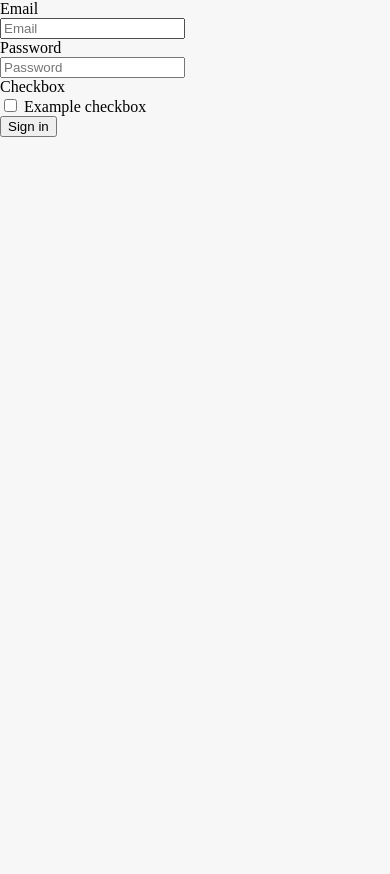
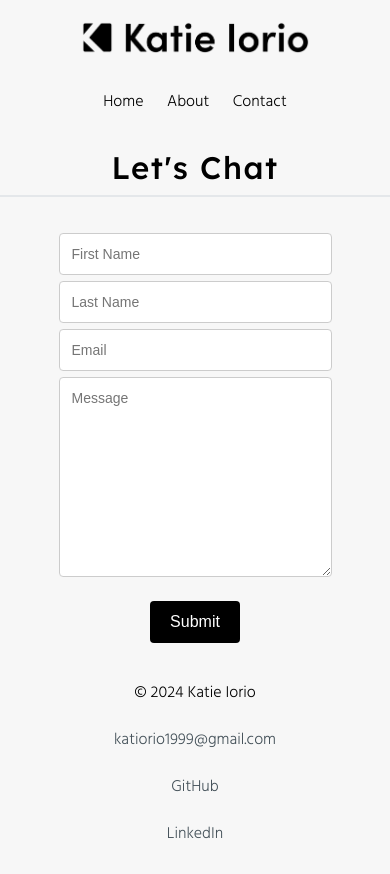
Before and after one commit to katieiorio/PortfolioWebsite, a plain HTML site: page contact.html in a window 390 px wide. Before the commit the page ends 844 px from the top, so only its background shows below. Drawn offline with nearby package versions, Linux system fonts and the light colour scheme.

Commit message:
Added Contact Page Form
5/3

```diff
--- a/app.css
+++ b/app.css
@@ -56,7 +56,7 @@ footer a:hover {
 
 nav {
     display: flex;
-    justify-content: center;
+    justify-content: space-between;
     height: 130px;
     align-items: center;
     padding-left: 50px;
@@ -66,6 +66,10 @@ nav {
 #logo {
     flex-grow: 1;
     width: 300px;
+}
+
+#logoDiv{
+    height: fit-content;
 }
 
 .navLinks {
@@ -206,7 +210,7 @@ nav {
 }
 
 .titleHeaderContainer {
-    height: 50px;
+    height: fit-content;
     display: flex;
     align-items: center;
     margin-bottom: 30px;
@@ -261,23 +265,118 @@ nav {
     padding: 0px 0px 0px 40px;
 }
 
+/* form */
 
+/* Style inputs, select elements and textareas */
 
+form {
+    display: flex;
+    justify-content: center;
+    flex-direction: column;
+}
+
+input[type=text], select, textarea{
+    width: 100%;
+    padding: 12px;
+    border: 1px solid #ccc;
+    border-radius: 4px;
+    box-sizing: border-box;
+    resize: vertical;
+    font-family: "Hnd", sans-serif;
+    font-weight: 300;
+    font-style: normal;
+    color: #ffffff;
+    text-decoration: none;
+    font-size: 14px;
+  }
+
+  /* Style the submit button */
+  input[type=submit] {
+    background-color: #000000;
+    color: white;
+    padding: 12px 20px;
+    border: none;
+    border-radius: 4px;
+    cursor: pointer;
+    float: right;
+    margin-top: 20px;
+    font-family: "Hnd", sans-serif;
+    font-weight: 300;
+    font-style: normal;
+    color: #ffffff;
+    text-decoration: none;
+    font-size: 16px;
+  }
+
+  .formContainer {
+    border-radius: 5px;
+    padding: 20px;
+  }
+
+  .col-25 {
+    float: left;
+    width: 100px;
+    margin-top: 6px;
+  }
+
+  .col-75 {
+    float: left;
+    width: 500px;
+    margin-top: 6px;
+  }
+
+  .formRow {
+    display: flex;
+    justify-content: center;
+    width: 70vw;
+  }
+  .thankYouHeader {
+    text-align: center;
+    font-family: "Lexend", sans-serif;
+    font-optical-sizing: auto;
+    font-style: normal;
+    font-weight: 400;
+    font-size: 40px;
+    color: #000000;
+    letter-spacing: 1.5px;
+}
+.thankYouBody {
+    font-family: "Hind", sans-serif;
+    font-weight: 300;
+    font-style: normal;
+    color: #3F4650;
+    text-decoration: none;
+    text-align: center;
+    font-size: 16px;
+    margin-top: 0px;
+}
+#thankYouLogo {
+    width: 40vw;
+}
+.thankYouPageLayout {
+    display: flex;
+    justify-content: center;
+    flex-direction: column;
+}
+.thankYouLogoDiv {
+    display: flex;
+    justify-content: center;
+}
 
 @media screen and (max-width: 1000px) {
+
 
     .titleText {
         font-size: 30px;
     }
 
     .titleHeader {
-        font-size: 6vw;
+        font-size: 8vw;
         margin-top: 0px;
         margin-bottom: 0px;
     }
     .titleHeaderContainer {
-        margin-bottom: 1vh;
-        margin-top: 2vh;
+        margin-bottom: 10px;
         height: fit-content;
         padding-bottom: 1vh;
     }
@@ -290,8 +389,7 @@ nav {
 
     #logo {
         flex-grow: 1;
-        width: 30vw;
-        margin-top: 2vh;
+        width: 60vw;
     }
 
     nav {
@@ -299,12 +397,10 @@ nav {
         flex-direction: column;
         align-items: center;
         margin-top: 20px;
-        height: 10vh;
+        height: fit-content;
     }
 
     .navLinks {
-        margin-top: 1vh;
-        margin-bottom: 1vh;
         margin-left: 3vw;
         margin-right: 3vw;
     }
@@ -315,8 +411,8 @@ nav {
 
     .navLinksDiv {
         margin-right: 0px;
-        margin-top: 1vh;
-        margin-bottom: 2vh;
+        margin-top: 30px;
+        margin-bottom: 30px;
     }
 
     footer {
@@ -389,6 +485,14 @@ nav {
     }
 }
 
+/* /////////// form */
+
+.formContainer {
+    display: flex;
+    justify-content: center;
+}
+
+
 @media screen and (max-width: 1150px)  and (min-width: 1000px){
     .projectVisual {
         width: 80vw;
@@ -404,7 +508,6 @@ nav {
         font-size: 16px;
     }
 }
-
 
 
 
--- a/contact.html
+++ b/contact.html
@@ -10,42 +10,64 @@
     <title>Contact</title>
 </head>
 <body>
-    <form>
-        <div class="form-group row">
-          <label for="inputEmail3" class="col-sm-2 col-form-label">Email</label>
-          <div class="col-sm-10">
-            <input type="email" class="form-control" id="inputEmail3" placeholder="Email">
+  <nav>
+      <div id="logoDiv">
+          <a href="index.html">
+              <img src="img/KatieIorioBrandingNameLogo2024-Black.png" alt="" id="logo">
+          </a>
+      </div>
+      <div class="navLinksDiv">
+          <a href="index.html" class="navLinks">Home</a>
+          <a href="about.html" class="navLinks">About</a>
+          <a href="contact.html" class="navLinks">Contact</a>
+      </div>
+  </nav>
+  <div class="titleHeaderContainer">
+      <h1 class="titleHeader">Let's Chat</h1>
+  </div>
+
+
+  <div class="formContainer">
+    <form action="https://api.web3forms.com/submit" method="POST">
+      <div class="formRow">
+        <div class="col-75">
+          <input type="text" id="fname" name="firstname" placeholder="First Name">
         </div>
       </div>
-        <div class="form-group row">
-          <label for="inputPassword3" class="col-sm-2 col-form-label">Password</label>
-          <div class="col-sm-10">
-            <input type="password" class="form-control" id="inputPassword3" placeholder="Password">
+      <div class="formRow">
+        <div class="col-75">
+          <input type="text" id="lname" name="lastname" placeholder="Last Name">
         </div>
       </div>
-
-        <div class="form-group row">
-          <div class="col-sm-2">Checkbox</div>
-          <div class="col-sm-10">
-            <div class="form-check">
-              <input class="form-check-input" type="checkbox" id="gridCheck1">
-              <label class="form-check-label" for="gridCheck1">
-                Example checkbox
-              </label>
+      <div class="formRow">
+        <div class="col-75">
+          <input type="text" id="email" name="email" placeholder="Email">
         </div>
       </div>
-        </div>
-        <div class="form-group row">
-          <div class="col-sm-10">
-            <button type="submit" class="btn btn-primary">Sign in</button>
+      <div class="formRow">
+        <div class="col-75">
+          <textarea id="subject" name="subject" placeholder="Message" style="height:200px"></textarea>
         </div>
       </div>
+      <div class="formRow">
+        <input type="submit" value="Submit">
+      </div>
     </form>
+  </div>
+  <footer>
+    <p class="footerElement">&copy 2024 Katie Iorio</p>
+    <p class="footerElement" style="width: 184px;">
+        <a href="katiorio1999@gmail.com">katiorio1999@gmail.com</a>
+    </p>
+    <p class="footerElement" style="width: 53px;">
+        <a href="github.com">GitHub</a>
+    </p>
+    <p class="footerElement" style="width: 63px;">
+        <a href="Linkedin.com/katherine-iorio">LinkedIn</a>
+    </p>
+</footer>
 
 
 <script src="app.js"></script>
-    <script src="https://code.jquery.com/jquery-3.3.1.slim.min.js" integrity="sha384-q8i/X+965DzO0rT7abK41JStQIAqVgRVzpbzo5smXKp4YfRvH+8abtTE1Pi6jizo" crossorigin="anonymous"></script>
-    <script src="https://cdn.jsdelivr.net/npm/popper.js@1.14.7/dist/umd/popper.min.js" integrity="sha384-UO2eT0CpHqdSJQ6hJty5KVphtPhzWj9WO1clHTMGa3JDZwrnQq4sF86dIHNDz0W1" crossorigin="anonymous"></script>
-    <script src="https://cdn.jsdelivr.net/npm/bootstrap@4.3.1/dist/js/bootstrap.min.js" integrity="sha384-JjSmVgyd0p3pXB1rRibZUAYoIIy6OrQ6VrjIEaFf/nJGzIxFDsf4x0xIM+B07jRM" crossorigin="anonymous"></script>
 </body>
 </html>
```
Also changed, not shown: about.html (+2 -2 lines), amazon.html (+2 -2 lines), development.html (+2 -2 lines), index.html (+1 -1 lines), motion.html (+2 -2 lines), thanks.html (added, +24 -0 lines), visualDesign.html (+2 -2 lines), 1 other file. Lines whose indentation alone changed are shown as unchanged.
